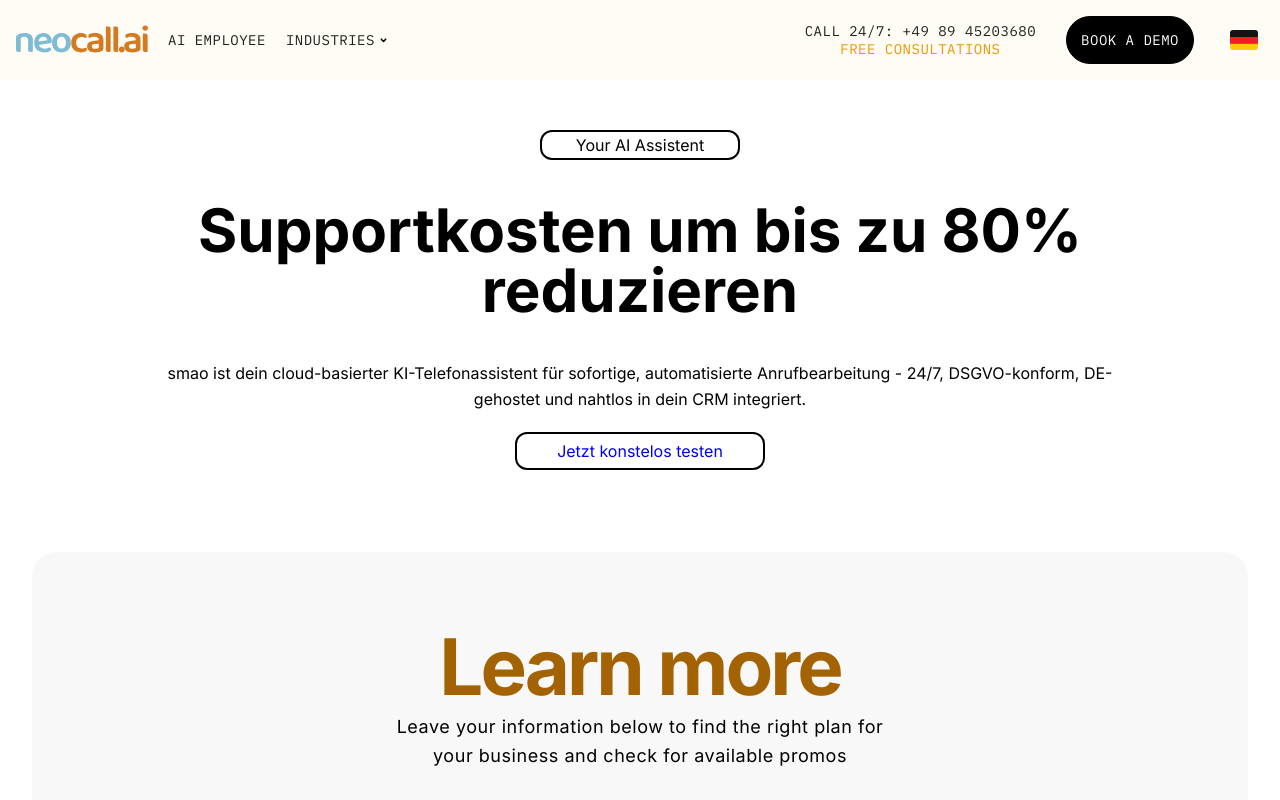
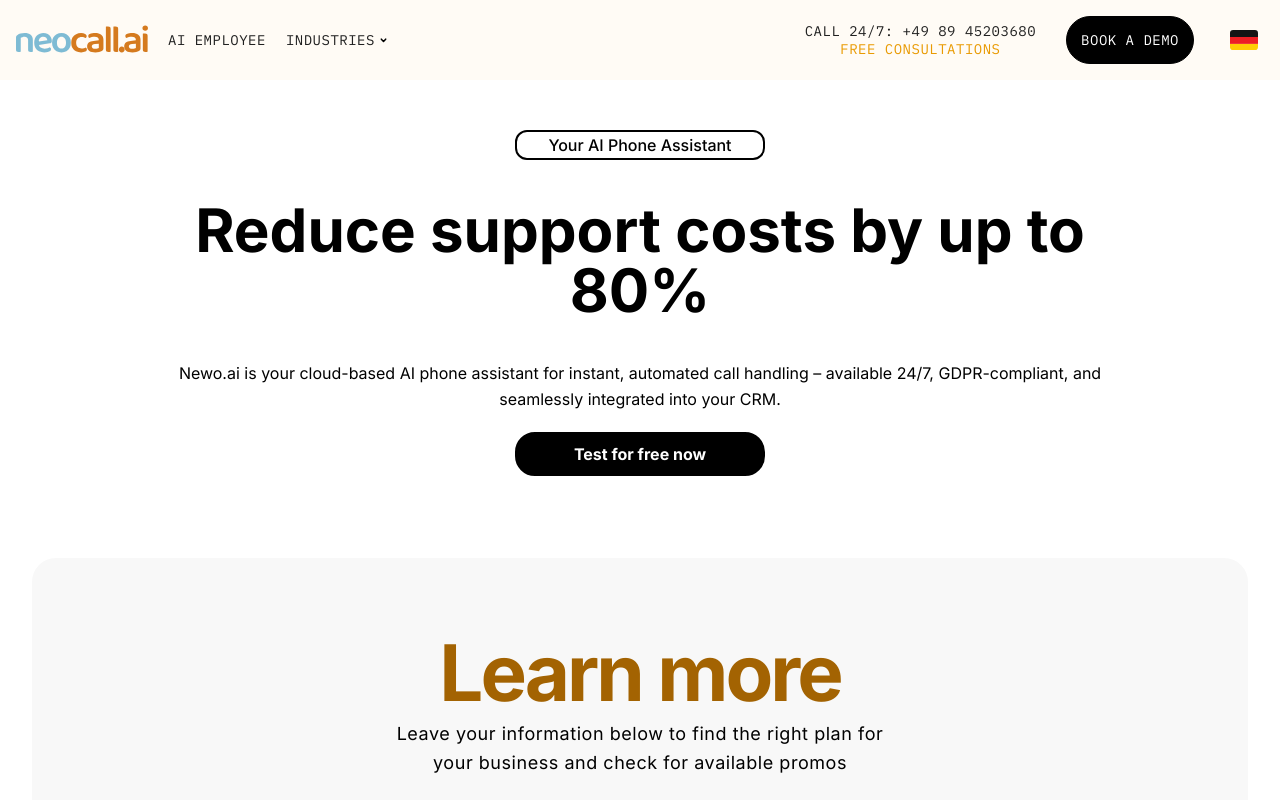
Before and after one commit to alekszejg/neocall_website, a SvelteKit app in the folder front/: page /de in a window 1280 px wide. Shown: the top 800 px of the page. Built offline with nearby package versions, Linux system fonts and the light colour scheme.

Commit message:
Localized homepage hero, finished styling it

```diff
--- a/front/src/app.css
+++ b/front/src/app.css
@@ -15,19 +15,35 @@
 #hpHeader1 {
   margin-top: 3rem;
   border-radius: 0.75rem;
+  font-weight: 500;
 }
 
 #hpHeader2 {
-  color: #000000;
-  font-size: 60px;
+  color: black;
+  font-size: clamp(40px, 5vw, 60px);
   line-height: 60px;
   font-weight: 700;
 }
 
 #hpLinkDiv {
-  padding: 0.3rem 0px;
   margin-top: 20px;
-  border-radius: 0.75rem;
+  border-radius: 1.25rem;
+  background-color: black;
+}
+
+#hpLinkDiv:hover {
+  background-color: white; /* parent background */
+  color: black;            /* parent text */
+}
+
+#hpLinkDiv a {
+  padding: 0.5rem 0px;
+  color: white;
+  font-weight: 700;
+}
+
+#hpLinkDiv a:hover {
+  color: black;
 }
 
 /* Homepage form override*/
--- a/front/src/lib/components/homeHero.svelte
+++ b/front/src/lib/components/homeHero.svelte
@@ -1,8 +1,13 @@
+<script lang="ts">
+  import { lang } from '$lib/stores/language';
+  import localization from '$lib/localizations/homepage.json';
+</script>
+
 <div id="hpHeroContainer" class="flex flex-col items-center">
-    <p id="hpHeader1" class="w-[200px] text-center border-2 homepageP">Your AI Assistent</p>
-    <h1 id="hpHeader2" class="w-3/4 text-center leading-normal">Supportkosten um bis zu 80% reduzieren</h1>
-    <p class="w-3/4 text-center homepageP">smao ist dein cloud-basierter KI-Telefonassistent für sofortige, automatisierte Anrufbearbeitung -  24/7, DSGVO-konform, DE-gehostet und nahtlos in dein CRM integriert.</p>
+    <p id="hpHeader1" class="w-[250px] text-center border-2 homepageP">{localization.hero.header1[$lang]}</p>
+    <h1 id="hpHeader2" class="w-3/4 text-center leading-normal">{localization.hero.header2[$lang]}</h1>
+    <p class="w-3/4 text-center homepageP">{localization.hero.text[$lang]}</p>
     <div id="hpLinkDiv" class="w-[250px] text-center border-2">
-        <a href="#finance-contact" class="no-underline">Jetzt konstelos testen</a>
+        <a href="#finance-contact" class="block no-underline">{localization.hero.testNow[$lang]}</a>
     </div>
 </div>
--- /dev/null
+++ b/front/src/lib/localizations/homepage.json
@@ -0,0 +1,20 @@
+{
+    "hero": {
+        "header1": {
+            "en": "Your AI Phone Assistant",
+            "de": "Dein KI-Telefonassistent"
+        },
+        "header2": {
+            "en": "Reduce support costs by up to 80%",
+            "de": "Supportkosten um bis zu 80% reduzieren"
+        },
+        "text": {
+            "en": "Newo.ai is your cloud-based AI phone assistant for instant, automated call handling – available 24/7, GDPR-compliant, and seamlessly integrated into your CRM.",
+            "de": "Newo.ai ist dein cloud-basierter KI-Telefonassistent für sofortige, automatisierte Anrufbearbeitung - 24/7, DSGVO-konform und nahtlos in dein CRM integriert."
+        },
+        "testNow": {
+            "en": "Test for free now",
+            "de": "Jetzt konstelos testen"
+        }
+    }
+}
```
